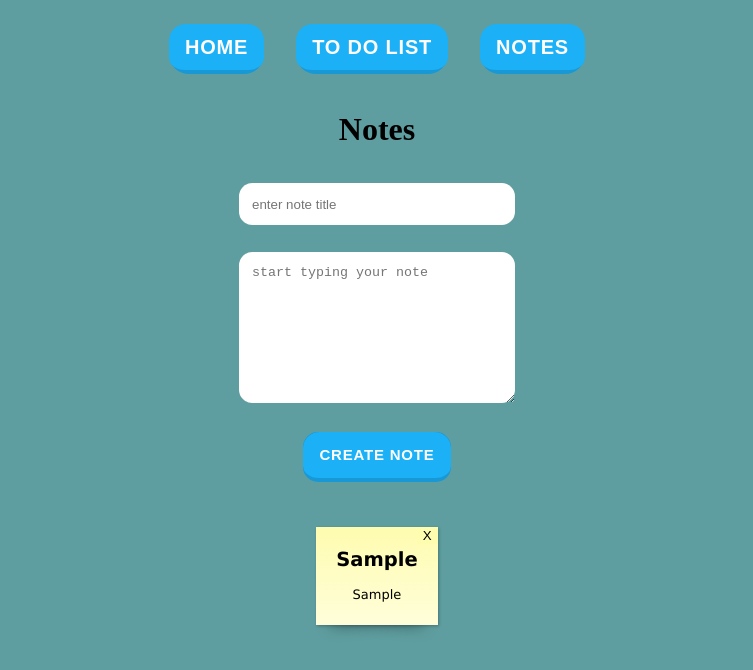
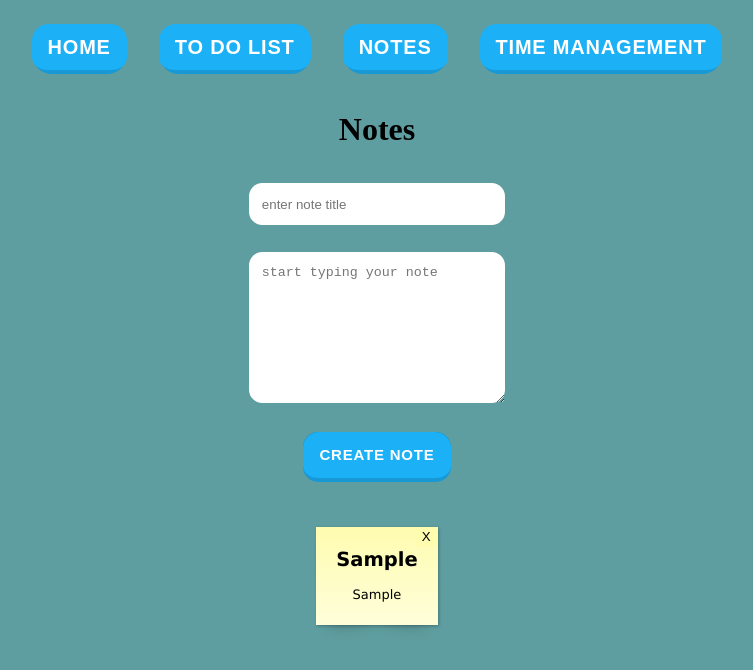
Before and after one commit to MohedeenT/Productivity_app, a React (Create React App) app: page /notes in a window 1280 px wide. Both pictures are taken after typing "Sample", "Sample" into the empty fields and a click on the button "CREATE NOTE". Shown: the top 670 px of the page, without its empty margins (263-1016 px from the left). Built offline with nearby package versions, Linux system fonts and the light colour scheme.

Commit message:
finalized notes logic (added archive functionality and basic validation

```diff
--- a/src/App.css
+++ b/src/App.css
@@ -267,16 +267,34 @@ nav a:active {
 #notes-field {
   display: flex;
   flex-wrap: wrap;
-  width: auto;
+  justify-content: center;
+  align-items: center;
 }
 
-#inputs-container {
+#inputs-container,
+#inputs-container input,
+#inputs-container textarea {
   display: flex;
   flex-direction: column;
+  justify-content: center;
+  align-items: center;
+  width: 100%;
 }
 
+.delete-note {
+  position: absolute;
+  right: 0;
+  top: 0;
+  background-color: #fefcaf;
+  border: 1px #fefcaf solid;
+}
+.delete-note:hover {
+  border: black 1px solid;
+}
+.delete-note:active {
+  border: lightgray 1px solid;
+}
 .note-container {
-  width: 50%;
   text-align: center;
 }
 
@@ -284,17 +302,12 @@ nav a:active {
   background: linear-gradient(#fefcaf, #fffeda);
   padding: 5px 20px 10px 20px;
   width: auto;
-  margin: 30px auto;
+  margin: 30px;
   box-shadow: 1px 1px 3px rgba(0, 0, 0, 0.25);
   position: relative;
   font: 13px "Lucida Grande", Serif;
-}
-.note-container button {
-  position: absolute;
-  right: 0;
-  top: 0;
-  background-color: #fefcaf;
-  border: none;
+  max-width: 33%;
+  word-wrap: break-word;
 }
 
 .note-container h1 {
@@ -309,7 +322,7 @@ nav a:active {
   left: 20px;
   bottom: 10px;
   width: 70%;
-  max-width: 300px;
+  max-width: 33%;
   max-height: 100px;
   height: 55%;
   box-shadow: 0 8px 16px rgba(0, 0, 0, 0.3);
@@ -337,3 +350,13 @@ nav a:active {
   height: 125px;
   width: 250px;
 }
+
+/*Timer*/
+
+#timer-container {
+  margin: 3em;
+  text-align: center;
+}
+#timer {
+  font-size: xx-large;
+}
--- a/src/App.jsx
+++ b/src/App.jsx
@@ -20,6 +20,8 @@ function App(){
         notes:{
             notesList:[],
             showArchived:false,
+            noteToAddTitle:"",
+            noteToAddContent:"",
             newNote:{
                 noteTitle:"",
                 content:"",
--- a/src/Navigation.jsx
+++ b/src/Navigation.jsx
@@ -3,6 +3,7 @@ import ToDos from "./pages/ToDos";
 import Notes from "./pages/Notes";
 import Home from "./pages/Home";
 import NotFound from "./pages/NotFound";
+import TimeManagement from "./pages/TimeManagement";
 
 export default function Navigation(){
     return(
@@ -11,11 +12,13 @@ export default function Navigation(){
         <li><Link to={'/'}>HOME</Link></li>
         <li><Link to={'/todo'}>TO DO LIST</Link></li>
         <li><Link to={'/notes'}>NOTES</Link></li>
+        <li><Link to={'/timeManagement'}>TIME MANAGEMENT</Link></li>
     </nav>
 <Routes>
     <Route path="/" element={<Home/>}/>
     <Route path="/todo" element={<ToDos/>}/>
     <Route path="/notes" element={<Notes/>}/>
+    <Route path="/timeManagement" element={<TimeManagement/>}/>
     <Route path="/*" element={<NotFound/>}/>
 </Routes>
 </>)
--- a/src/pages/Home.jsx
+++ b/src/pages/Home.jsx
@@ -1,3 +1,3 @@
 export default function Home(){
-    return<h1>Home</h1>
+    return<h1>Under Construction</h1>
 }
--- a/src/pages/Notes.jsx
+++ b/src/pages/Notes.jsx
@@ -3,7 +3,8 @@ import { stateContext } from "../App";
 
 // notes:{
 //     notesList:[],
-//     noteToAdd:"",
+//     noteToAddTitle:"",
+//     noteToAddContent:"",
 //     showArchived:false,
 //     newNote:{
 //         noteTitle:"",
@@ -22,17 +23,33 @@ export default function Notes() {
         setState((draft)=>{
             const newNote = {
                 ...state.notes.newNote,
-                noteTitle:state.notes.newNote.noteTitle,
-                content:state.notes.newNote.content,
+                noteTitle:state.notes.noteToAddTitle,
+                content:state.notes.noteToAddContent,
                 noteId:crypto.randomUUID()
             }
+            const title = state.notes.noteToAddTitle.replace(/\s/g, '');
+            const content = state.notes.noteToAddContent.replace(/\s/g, '');
+
+            if (title.length === 0 && content.length === 0) {
+                return
+            }
             draft.notes.notesList.push(newNote)
-            draft.notes.newNote.content =""
-            draft.notes.newNote.noteTitle =""
+            draft.notes.noteToAddTitle =""
+            draft.notes.noteToAddContent =""
 
         })
 
     }
+
+    const deleteNote=(IdnoteToDelete, index)=>{
+    setState((draft) => {
+        draft.notes.notesList[index].archived ?
+        draft.notes.notesList = draft.notes.notesList.filter((note)=> note.noteId !== IdnoteToDelete)
+        :
+        draft.notes.notesList[index].archived = true
+    })
+}
+
 
     return(
     <>
@@ -43,18 +60,20 @@ export default function Notes() {
         >
             <div id="inputs-container">
             <input
-            value={state.notes.newNote.noteTitle}
+            value={state.notes.noteToAddTitle}
+            required={true}
             placeholder="enter note title"
             onChange={(e)=>setState((draft)=>{
-                draft.notes.newNote.noteTitle = e.target.value
+                draft.notes.noteToAddTitle = e.target.value
             })}
             id="note-title"
             type="text" />
             <textarea
-            value={state.notes.newNote.content}
+            value={state.notes.noteToAddContent}
+            required={true}
             placeholder="start typing your note"
             onChange={(e)=>setState((draft)=>{
-                draft.notes.newNote.content = e.target.value
+                draft.notes.noteToAddContent = e.target.value
             })}
             id="note-content"
             type="text" />
@@ -66,14 +85,24 @@ export default function Notes() {
             >Create Note</button>
             </div>
         </form>
+            {state.notes.notesList.some((note)=>note.archived === true) &&
+            <div
+            className="action-btns">
+            <button
+            onClick={()=>setState((draft)=>{draft.notes.showArchived = !draft.notes.showArchived})}
+            >{state.notes.showArchived ? "Hide":"Show"} Archived</button></div>}
     </div>
     <div
     id="notes-field">
+        {state.notes.notesList.length === 0 && state.notes.showArchived === false && <span style={{textAlign:"center",width:"100%"}}><h2>No notes to display</h2></span>}
         {state.notes.notesList.length >0 && state.notes.notesList.map((note, index)=>(
             <div
+            style={note.archived && !state.notes.showArchived?{display:"none"}:note.archived ? {background: "linear-gradient(gray, lightgray)"}:{}}
             className="note-container"
             key={`note-${index}`}>
                 <button
+                style={note.archived ? {backgroundColor:"gray",border:"gray"}:{}}
+                onClick={()=>deleteNote(note.noteId, index)}
                 className="delete-note">
                     X
                 </button>
--- /dev/null
+++ b/src/pages/TimeManagement.jsx
@@ -0,0 +1,47 @@
+export default function TimeManagement(){
+
+    let interval;
+    let time = 0;
+
+    function startTimer() {
+        // Check if timer is already running
+        if (interval) {
+            return;
+        }
+
+        interval = setInterval(function() {
+            time++;
+
+            const minutes = Math.floor(time / 60);
+            const seconds = time % 60;
+
+            // Display the result in the element with id="timer"
+            document.getElementById('timer').textContent = minutes + ':' + (seconds < 10 ? '0' : '') + seconds;
+        }, 1000);
+    }
+
+function stopTimer() {
+    clearInterval(interval);
+    interval = null;
+}
+
+const resetTimer = () =>{
+    time=0
+}
+
+
+    return (
+        <div
+        id="timer-container">
+        <div id="timer">0:0{time}</div>
+        <div
+        className="action-btns">
+        <button onClick={()=>startTimer()}>Start Timer</button>
+        <button onClick={()=>stopTimer()}>Stop Timer</button>
+        <button onClick={()=>resetTimer()}>Reset Timer</button>
+        </div>
+        </div>
+    )
+}
+
+//to fix: use state to manipulate time
```
